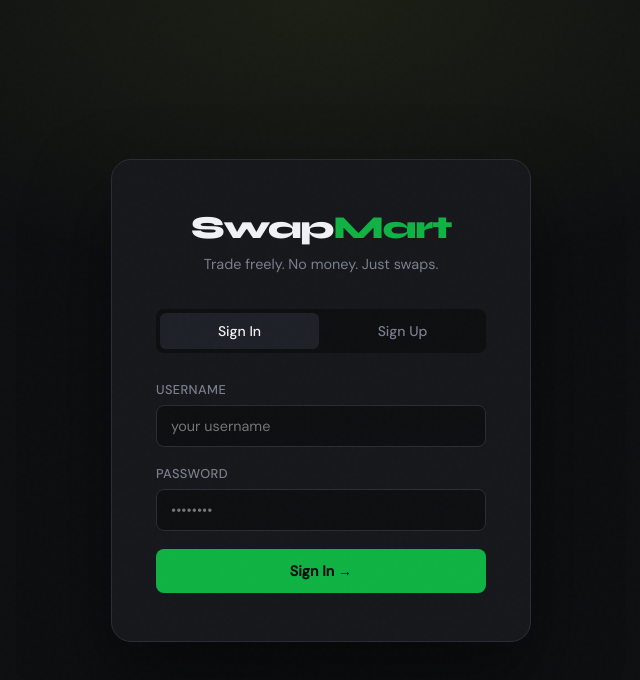
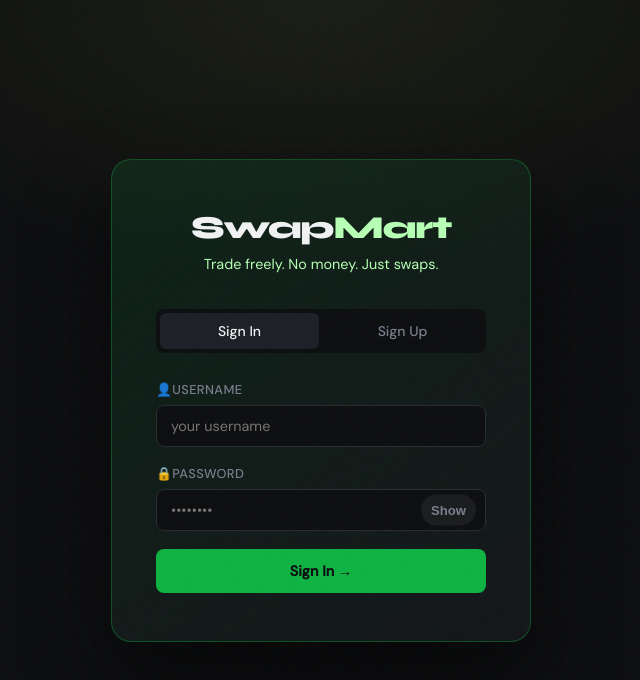
Before and after one commit to anilcodes064/SWAPMART-Project, a plain HTML site: page index.html in a window 1280 px wide. Shown: the whole page, without its empty margins (319-959 px from the left). Drawn offline with Linux system fonts and the light colour scheme.

Commit message:
Updated project change

```diff
--- a/index.html
+++ b/index.html
@@ -29,7 +29,7 @@
 
   <!-- ──────────── AUTH PAGE ──────────── -->
   <div id="auth-page" class="page active" style="display:flex">
-    <div class="auth-card">
+    <div class="auth-card login-mode">
       <div class="auth-logo">Swap<span>Mart</span></div>
       <div class="auth-sub">Trade freely. No money. Just swaps.</div>
 
@@ -41,12 +41,15 @@
       <!-- Login Form -->
       <div id="login-form">
         <div class="form-group">
-          <label>Username</label>
+          <label>👤Username</label>
           <input type="text" id="login-user" placeholder="your username">
         </div>
-        <div class="form-group">
-          <label>Password</label>
-          <input type="password" id="login-pass" placeholder="••••••••">
+        <div class="form-group password-group">
+          <label>🔒Password</label>
+          <div class="password-field">
+            <input type="password" id="login-pass" placeholder="••••••••">
+            <button type="button" class="password-toggle" onclick="togglePassword('login-pass', this)">Show</button>
+          </div>
         </div>
         <button class="btn btn-primary" onclick="login()">Sign In →</button>
       </div>
@@ -54,12 +57,15 @@
       <!-- Signup Form -->
       <div id="signup-form" style="display:none">
         <div class="form-group">
-          <label>Username</label>
+          <label>👤Username</label>
           <input type="text" id="signup-user" placeholder="choose a username">
         </div>
-        <div class="form-group">
-          <label>Password</label>
-          <input type="password" id="signup-pass" placeholder="••••••••">
+        <div class="form-group password-group">
+          <label>🔒Password</label>
+          <div class="password-field">
+            <input type="password" id="signup-pass" placeholder="••••••••">
+            <button type="button" class="password-toggle" onclick="togglePassword('signup-pass', this)">Show</button>
+          </div>
         </div>
         <button class="btn btn-primary" onclick="signup()">Create Account →</button>
       </div>
--- a/script.js
+++ b/script.js
@@ -61,6 +61,10 @@ function switchTab(tab) {
   );
   document.getElementById('login-form').style.display = tab === 'login' ? 'block' : 'none';
   document.getElementById('signup-form').style.display = tab === 'signup' ? 'block' : 'none';
+  const authCard = document.querySelector('.auth-card');
+  if (authCard) {
+    authCard.classList.toggle('login-mode', tab === 'login');
+  }
 }
 
 function signup() {
@@ -86,6 +90,15 @@ function login() {
   S.set('sm_session', u);
   enterApp();
   toast(`Welcome back, ${u}!`, 'success');
+}
+
+function togglePassword(fieldId, button) {
+  const input = document.getElementById(fieldId);
+  if (!input) return;
+  const show = input.type === 'password';
+  input.type = show ? 'text' : 'password';
+  button.textContent = show ? 'Hide' : 'Show';
+  button.setAttribute('aria-label', show ? 'Hide password' : 'Show password');
 }
 
 function logout() {
--- a/style.css
+++ b/style.css
@@ -177,6 +177,16 @@ nav {
   box-shadow: 0 40px 80px rgba(0, 0, 0, 0.5);
 }
 
+.auth-card.login-mode {
+  background: linear-gradient(145deg, rgba(16, 179, 68, 0.12), rgba(22, 24, 28, 0.95));
+  border-color: rgba(16, 179, 68, 0.35);
+}
+
+.auth-card.login-mode .auth-logo span,
+.auth-card.login-mode .auth-sub {
+  color: #b7ffb5;
+}
+
 .auth-logo {
   font-family: 'Syne', sans-serif;
   font-weight: 800;
@@ -247,6 +257,35 @@ nav {
   outline: none;
   transition: var(--transition);
   resize: vertical;
+}
+
+.password-field {
+  position: relative;
+}
+
+.password-field input {
+  padding-right: 92px;
+}
+
+.password-toggle {
+  position: absolute;
+  right: 10px;
+  top: 50%;
+  transform: translateY(-50%);
+  border: none;
+  background: rgba(255, 255, 255, 0.06);
+  color: var(--text-muted);
+  font-size: 0.82rem;
+  font-weight: 600;
+  padding: 8px 10px;
+  border-radius: 999px;
+  cursor: pointer;
+  transition: var(--transition);
+}
+
+.password-toggle:hover {
+  color: var(--text);
+  background: rgba(212, 247, 76, 0.08);
 }
 
 .form-group input:focus,
```
